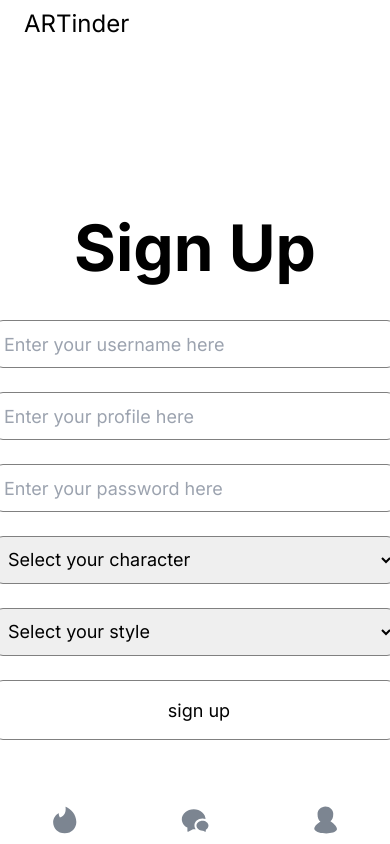
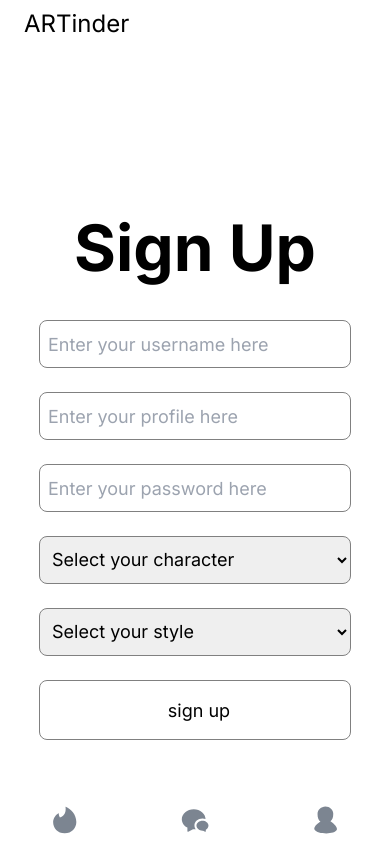
Before and after one commit to shawntsai0312/ARTinder, a Next.js app: page /signup in a window 390 px wide. Built offline with nearby package versions, Linux system fonts and the light colour scheme.

Commit message:
fix responsive design

```diff
--- a/src/app/signup/page.css
+++ b/src/app/signup/page.css
@@ -19,7 +19,7 @@
 .historyItem {
   flex-direction: row;
   display: flex;
-  width: 400px;
+  width: 100%;
   align-items: center;
   justify-content: space-between;
 }
@@ -38,7 +38,7 @@
   flex-direction: column;
   align-items: center;
   justify-content: center;
-  width: 400px;
+  width: 100%;
   height: 60px;
   font-size: large;
   border-radius: 8px;
@@ -47,29 +47,34 @@
 }
 
 .inputContainer {
+  width: 80%;
   display: flex;
   flex-direction: column;
   align-items: flex-start;
   justify-content: center;
 }
 
-.inputContainer > .errorLabel {
+.inputContainer>.errorLabel {
   color: red;
   font-size: 12px;
 }
 
 .inputBox {
   height: 48px;
-  width: 400px;
+  width: 100%;
   font-size: large;
   border-radius: 8px;
   border: 1px solid grey;
   padding-left: 8px;
 }
 
-.form-control{
+.form-group {
+  width: 80%;
+}
+
+.form-control {
   display: inline-block;
-  width: 400px;
+  width: 100%;
   font-size: large;
   height: 48px;
   border-radius: 8px;
```
